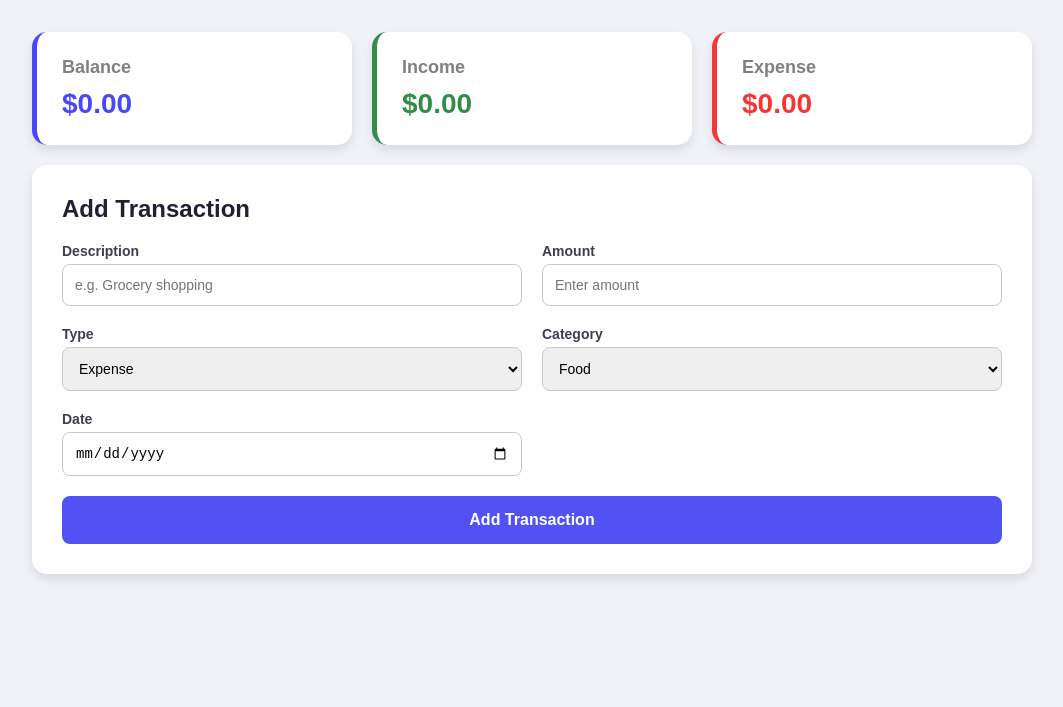
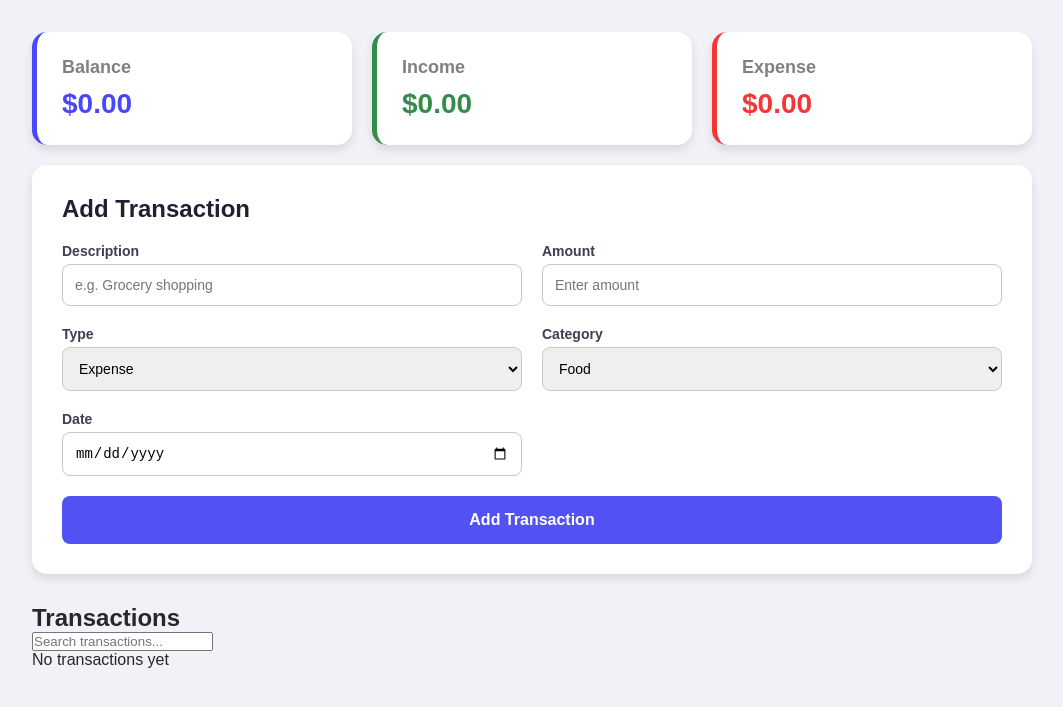
Before and after one commit to azizulhakim31/expense-tracker, a plain HTML site: page index.html in a window 1280 px wide. Shown: the part 123-830 px from the top of the page, without its empty margins (108-1171 px from the left). Drawn offline with Linux system fonts and the light colour scheme.

Commit message:
transaction list

```diff
--- a/index.html
+++ b/index.html
@@ -80,6 +80,21 @@
 
             </form>
         </section>
+
+        <!-- Transaction List -->
+        <section class="transaction_section">
+            <div class="transaction_header">
+                <h2>Transactions</h2>
+
+                <input type="text" id="search" placeholder="Search transactions...">
+            </div>
+
+            <div id="transaction_list" class="transaction_list"></div>
+
+            <p id="empty_message" class="empty_message">
+                No transactions yet
+            </p>
+        </section>
     </div>
 
 
```
